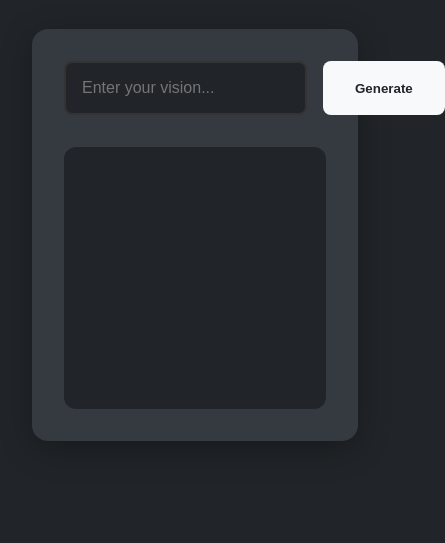
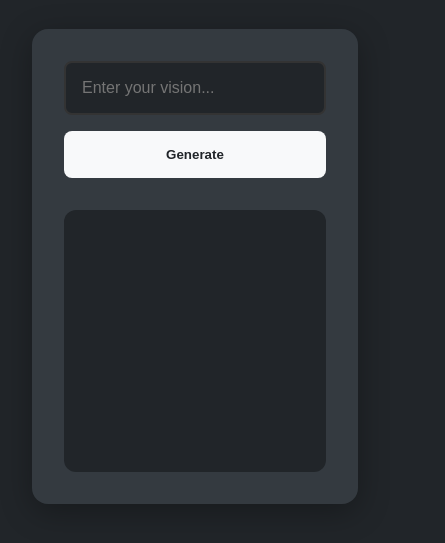
Before and after one commit to mecejus/visualize, a plain HTML site: page index.html in a window 390 px wide. Shown: the part 113-656 px from the top of the page, 445 px wide, since content can reach past the window. Drawn offline with Linux system fonts and the light colour scheme.

Commit message:
fix: ui layout on mobile

```diff
--- a/index.html
+++ b/index.html
@@ -23,7 +23,7 @@
             background: var(--surface); border-radius: 16px;
             padding: 2rem; box-shadow: 0 8px 32px rgba(0,0,0,0.3);
         }
-        .input-group { display: flex; gap: 1rem; margin-bottom: 2rem; }
+        .input-group { display: flex; gap: 1rem; margin-bottom: 2rem; flex-direction: column; }
         input[type="text"] {
             flex: 1; padding: 1rem; border: 2px solid #333;
             border-radius: 8px; background: var(--background); color: white;
@@ -37,6 +37,10 @@
         }
         button:hover { transform: translateY(-2px); }
         button:disabled { opacity: 0.7; cursor: not-allowed; }
+
+        @media (min-width: 600px) {
+            .input-group { flex-direction: row; }
+        }
         .image-container {
             position: relative; border-radius: 12px; overflow: hidden;
             background: var(--background); aspect-ratio: 1/1; display: flex;
```
